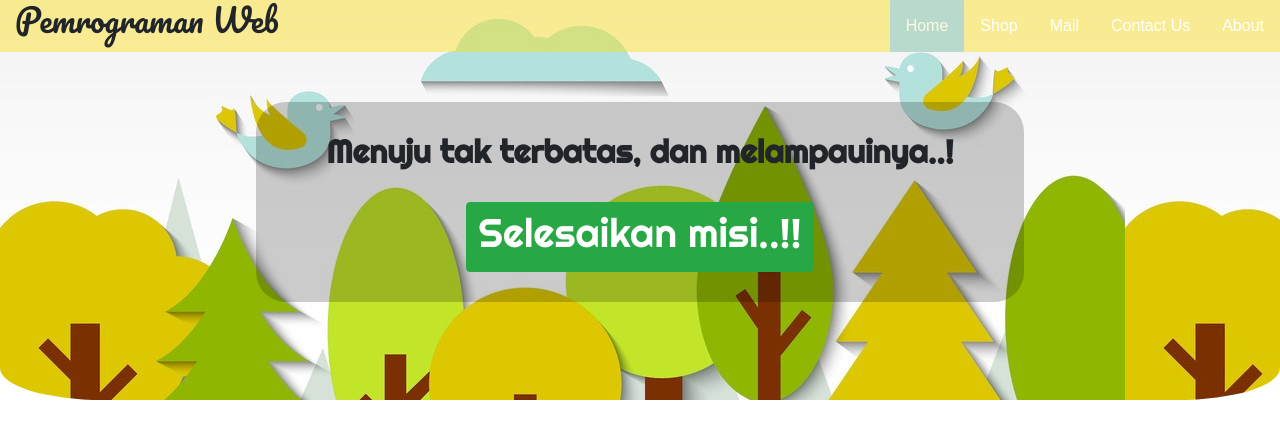
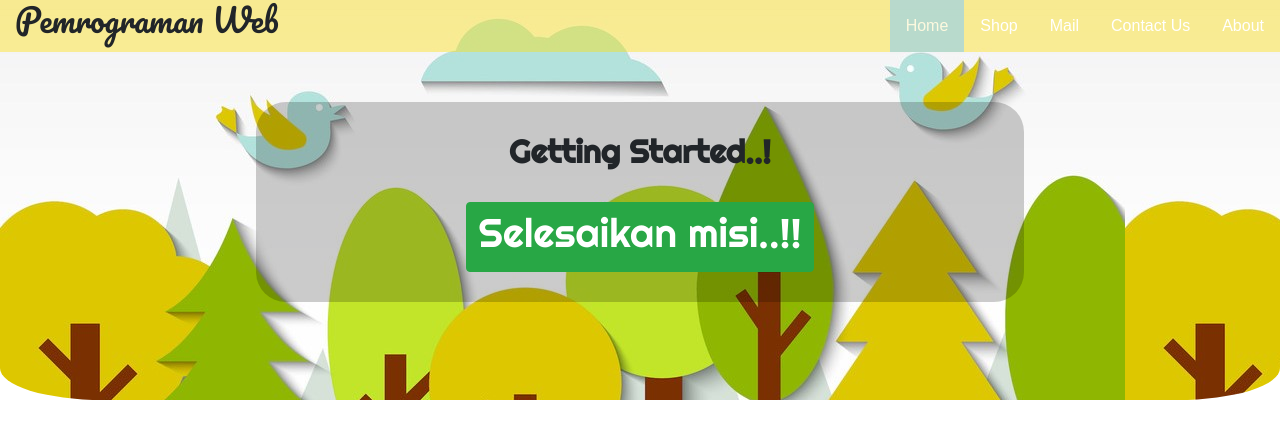
Before and after one commit to kochengpoi/webprak, a PHP site: page / in a window 1280 px wide. Shown: the top 439 px of the page. Run offline with PHP 8.4, Linux system fonts and the light colour scheme.

Commit message:
get started

```diff
--- a/index.php
+++ b/index.php
@@ -26,7 +26,7 @@
 		</nav>
 		<div class="kotak" style="font-family: 'Righteous', cursive;" >
 			<h2>
-				<b >Menuju tak terbatas, dan melampauinya..!</b>
+				<b >Getting Started..!</b>
 			</h2>
 			<br>
 			<a href="" class="btn btn-success"><h1>Selesaikan misi..!!</h1></a>
```
